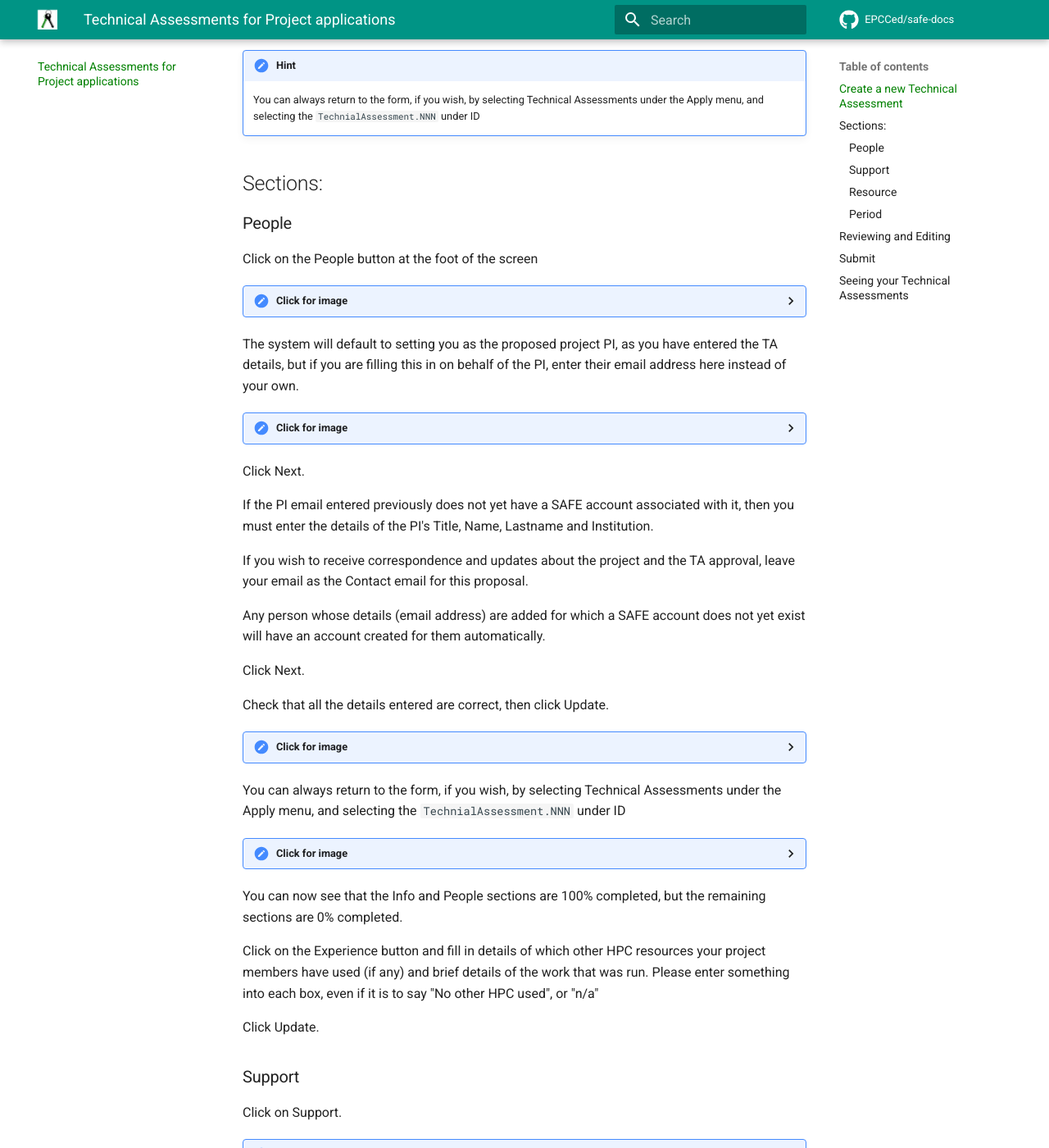
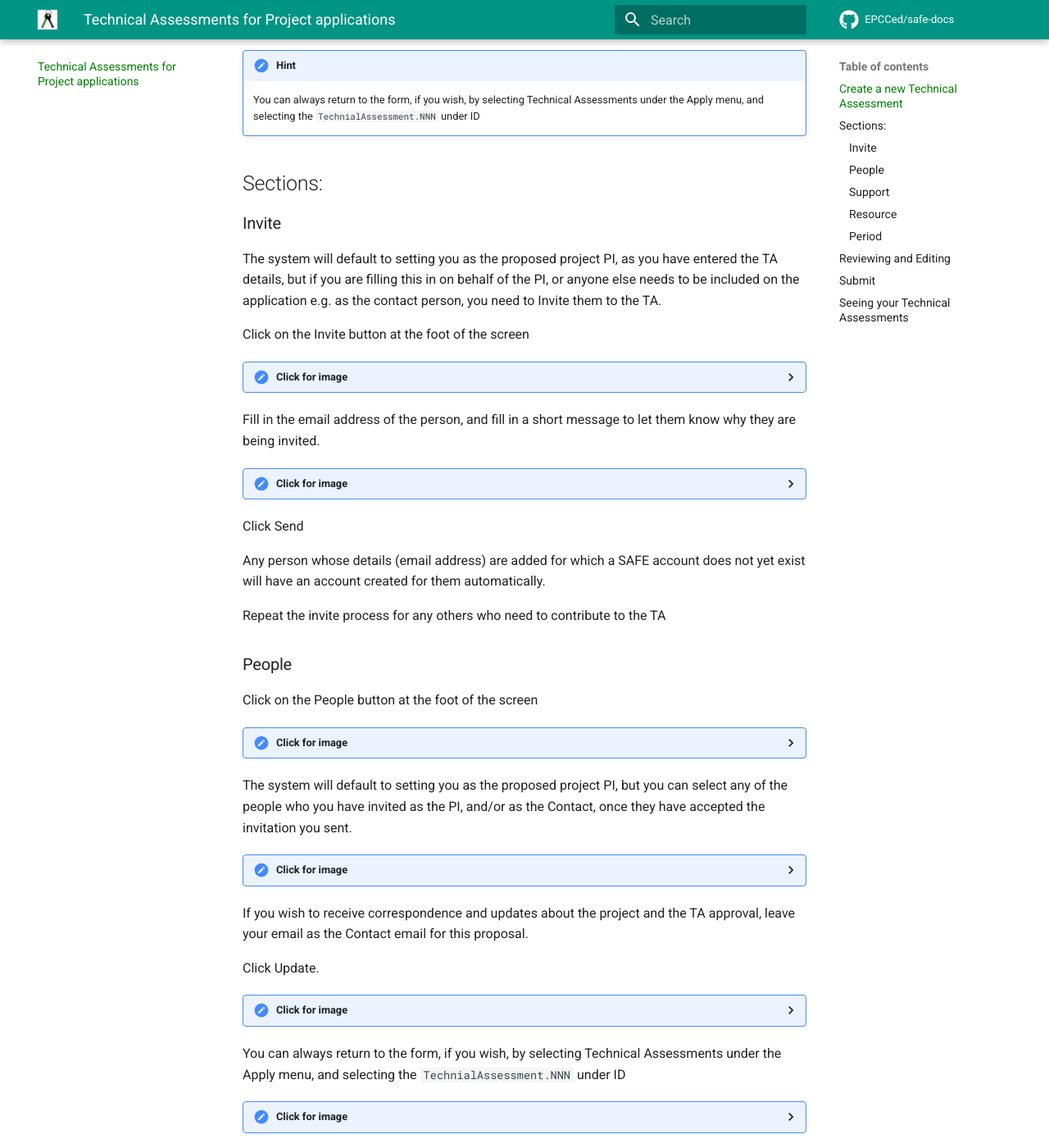
Before and after one commit to EPCCed/safe-docs, an MkDocs documentation site: the page built from docs/tas.md, in a window 1280 px wide and 1400 px high, scrolled down 1375 px. Shown: the whole window at 82% size. Built offline with MkDocs 1.6.1 and Material for MkDocs 9.7.7, drawn with Linux system fonts in a browser that asks for light colours; comment, search, counter and statistics services are not loaded.

Commit message:
Update TA docs for Invite process

```diff
--- a/docs/tas.md
+++ b/docs/tas.md
@@ -65,6 +65,30 @@ Click on the `TechnicalAssessment.NNN` above to go back into the Technical Asses
 
 ## Sections:
 
+### Invite
+
+The system will default to setting you as the proposed project PI, as you have entered the TA details, but if you are filling this in on behalf of the PI, or anyone else needs to be included on the application e.g. as the contact person, you need to Invite them to the TA.
+
+Click on the Invite button at the foot of the screen
+
+<details>
+  <summary>Click for image</summary>
+    <img src="../images/tas/ta17.jpg"></img>
+</details>
+
+Fill in the email address of the person, and fill in a short message to let them know why they are being invited.
+
+<details>
+  <summary>Click for image</summary>
+    <img src="../images/tas/ta18.jpg"></img>
+</details>
+
+Click Send
+
+Any person whose details (email address) are added for which a SAFE account does not yet exist will have an account created for them automatically.
+
+Repeat the invite process for any others who need to contribute to the TA
+
 ### People
 
 Click on the People button at the foot of the screen
@@ -74,26 +98,17 @@ Click on the People button at the foot of the screen
     <img src="../images/tas/ta06.jpg"></img>
 </details>
 
-The system will default to setting you as the proposed project PI, as you have entered the TA details, but if you are filling this in on behalf of the PI, enter their email address here instead of your own.
-
-
+The system will default to setting you as the proposed project PI, but you can select any of the people who you have invited as the PI, and/or as the Contact, once they have accepted the invitation you sent.
 
 <details>
   <summary>Click for image</summary>
-    <img src="../images/tas/ta07.jpg"></img>
+    <img src="../images/tas/ta19.jpg"></img>
 </details>
-
-Click Next.
-
-If the PI email entered previously does not yet have a SAFE account associated with it, then you must enter the details of the PI's Title, Name, Lastname and Institution.
 
 If you wish to receive correspondence and updates about the project and the TA approval, leave your email as the Contact email for this proposal.
 
-Any person whose details (email address) are added for which a SAFE account does not yet exist will have an account created for them automatically.
 
-Click Next.
-
-Check that all the details entered are correct, then click Update.
+Click Update.
 
 <details>
   <summary>Click for image</summary>
```
Also changed, not shown: docs/images/tas/ta04.jpg, docs/images/tas/ta17.jpg (added), docs/images/tas/ta18.jpg (added), docs/images/tas/ta19.jpg (added).
